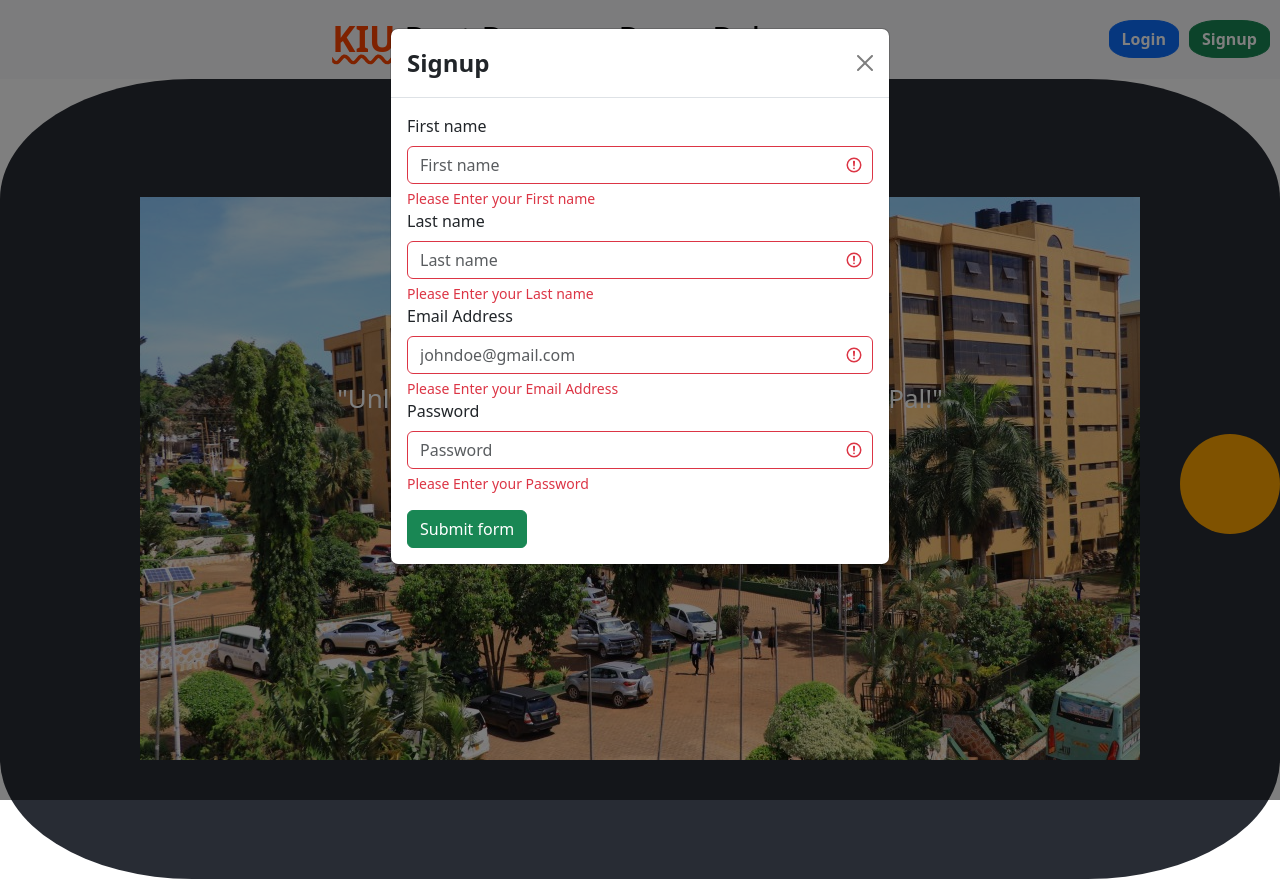
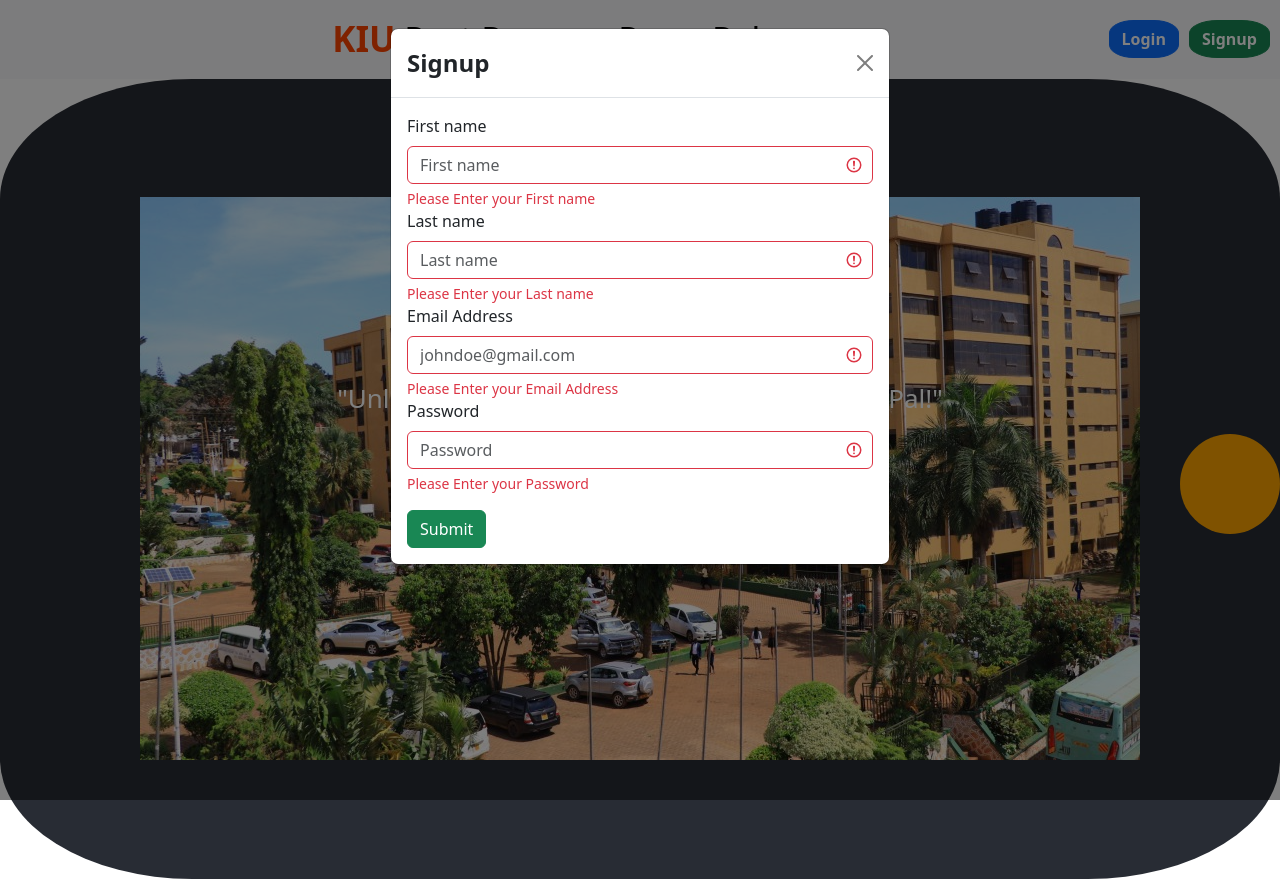
Before and after one commit to JesseOtim/Past, a React (Create React App) app: page / in a window 1280 px wide. Both pictures are taken after a click on the button "Signup". Built offline with nearby package versions, Linux system fonts and the light colour scheme.

Commit message:
Change Submit Form Text and Refactor code

```diff
--- a/src/App.css
+++ b/src/App.css
@@ -5,12 +5,6 @@
 .App-logo {
   height: 40vmin;
   pointer-events: none;
-}
-
-.squiggly-text {
-  text-decoration: underline;
-  text-decoration-color: caramel;
-  text-decoration-style: wavy;
 }
 
 .circle {
--- a/src/App.js
+++ b/src/App.js
@@ -42,7 +42,6 @@
         <Container className="d-flex justify-content-center align-items-center">
           <Navbar.Brand href="#home">
             <span
-              className="squiggly-text"
               style={{
                 color: "Orangered",
                 fontSize: "35px",
@@ -105,7 +104,7 @@
                 </Form.Control.Feedback>
               </Form.Group>
 </Row>
-              <Button type="submit" className="div">Submit form</Button>
+              <Button type="submit" className="div">Submit</Button>
             </Form>
           </Modal.Body>
 
@@ -171,7 +170,7 @@
                 </Form.Control.Feedback>
                 </Form.Group>
               </Row>
-              <Button variant="success" type="submit">Submit form</Button>
+              <Button variant="success" type="submit">Submit</Button>
             </Form>
           </Modal.Body>
         </Modal>
```
